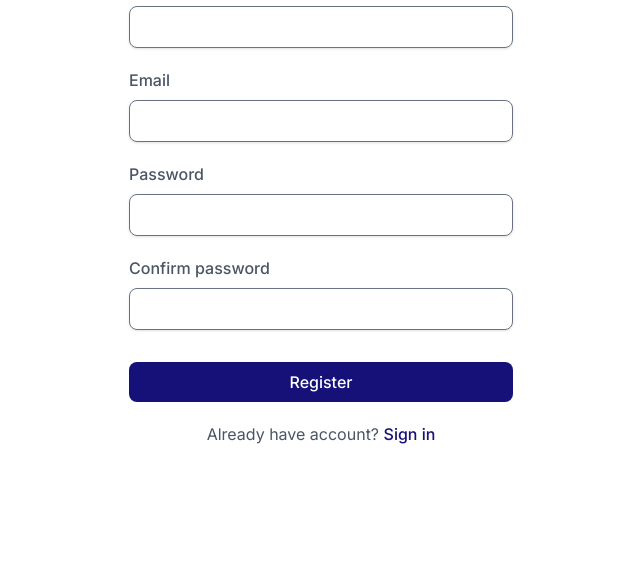
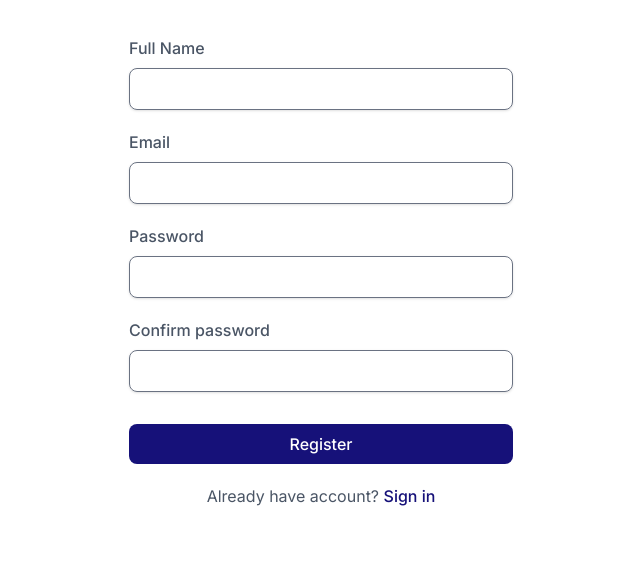
Before and after one commit to MenglongK/Final-project-e-learning, a website: page src/Register.html in a window 1280 px wide. Shown: the part 214-800 px from the top of the page, without its empty margins (319-959 px from the left). Drawn offline with nearby package versions, Linux system fonts and the light colour scheme.

Commit message:
Update resposive

```diff
--- a/src/Register.html
+++ b/src/Register.html
@@ -39,7 +39,7 @@
   <body>
     <main>
       <main
-        class="w-full flex flex-col items-center justify-center py-4 px-4"
+        class="w-full h-screen flex flex-col items-center justify-center px-4 py-4"
       >
         <div class="max-w-sm w-full text-gray-600 space-y-5">
           <div class="text-center pb-8">
```
Also changed, not shown: src/Contact_Us.html (+1 -1 lines), src/output.css.
